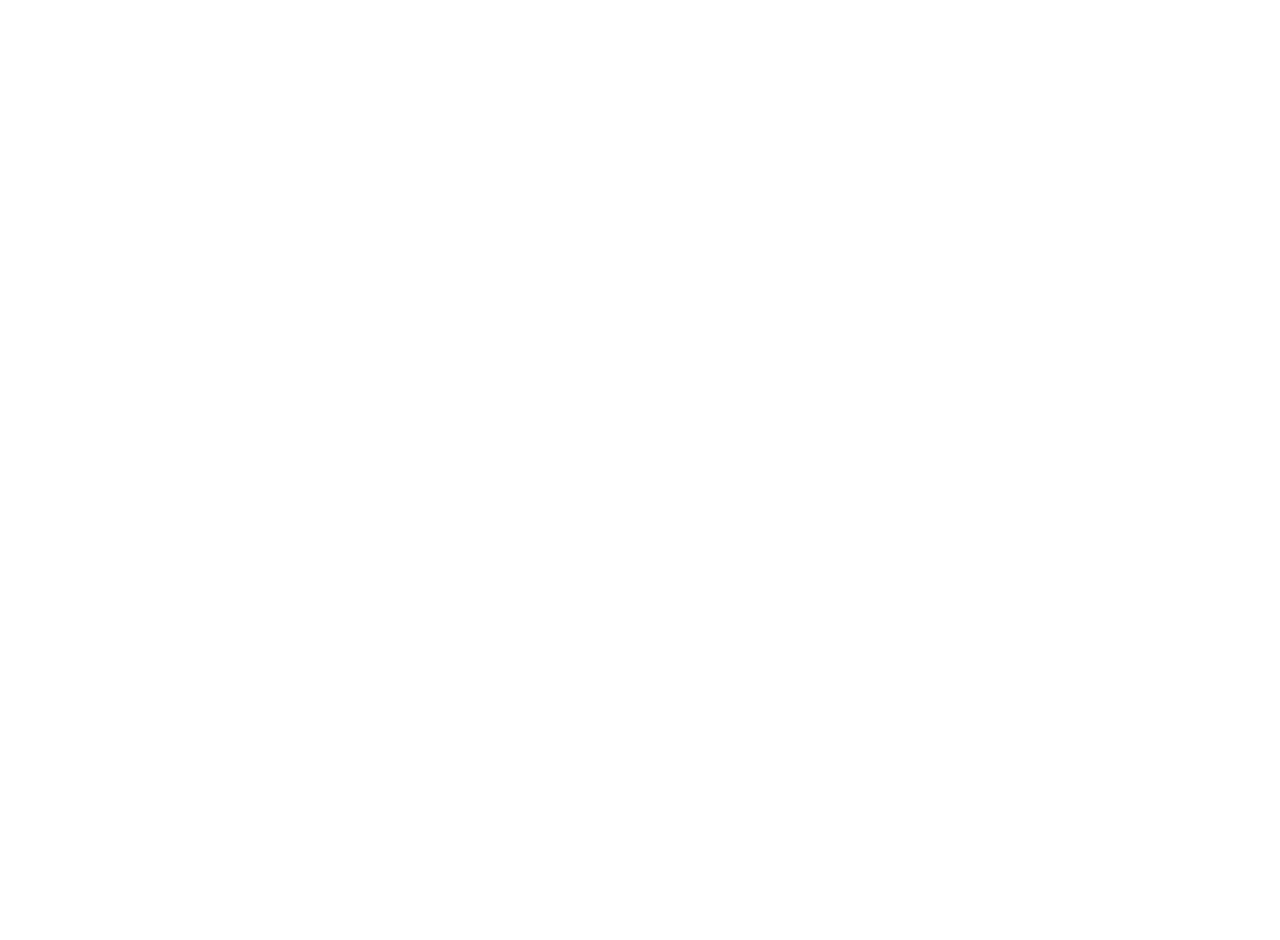
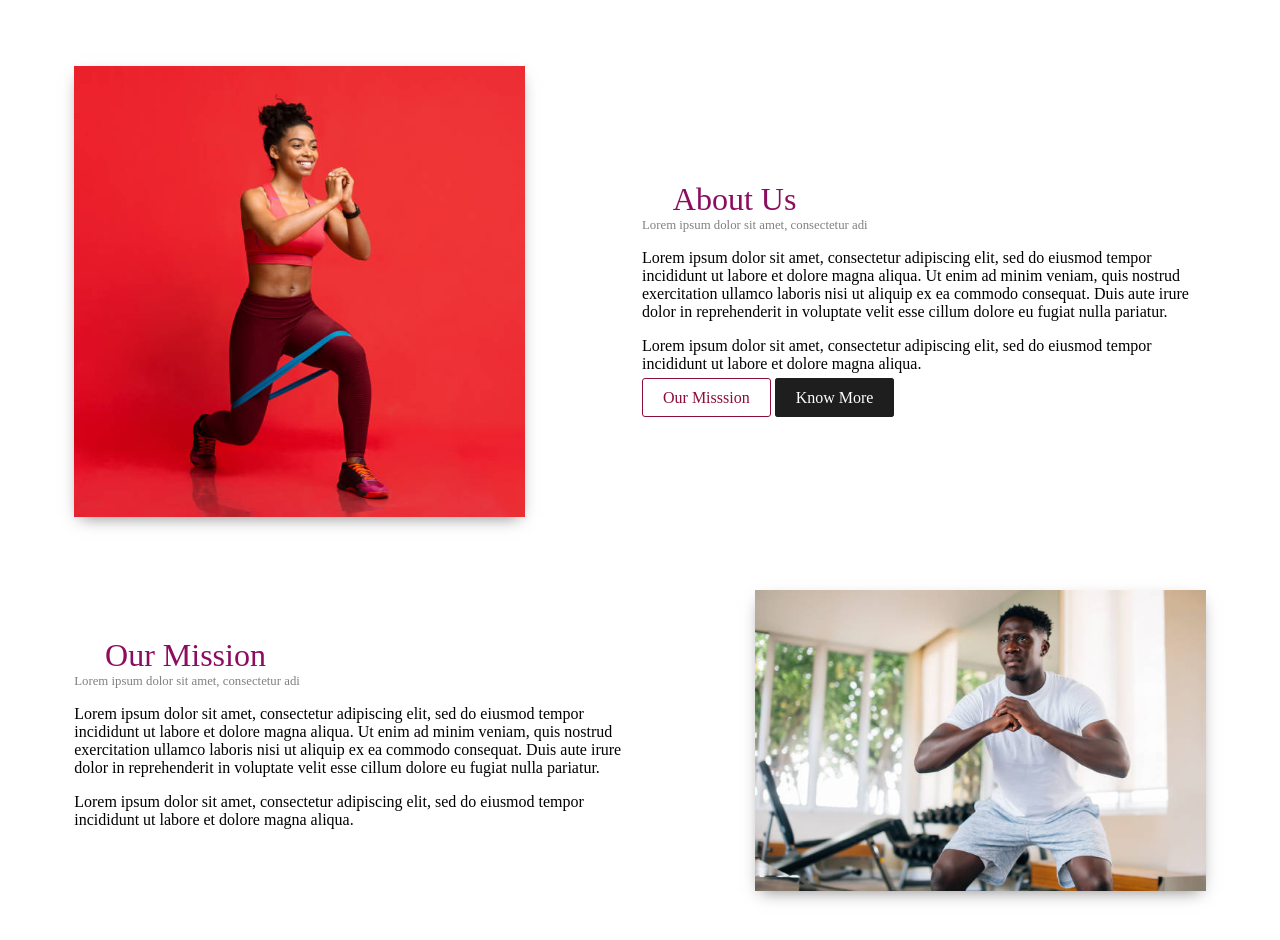
Before and after one commit to shevaughn98/nShape, a website: page front-end/about.html in a window 1280 px wide. Before the commit the page ends 800 px from the top, so only its background shows below. Drawn offline with Linux system fonts and the light colour scheme.

Commit message:
aboutus-mission pagelayout

```diff
--- /dev/null
+++ b/front-end/about.css
@@ -0,0 +1,109 @@
+
+
+		.title{
+		font-size:2em;
+		color:#8c0c60;
+		display:block;
+		}
+
+		.sub-title{
+		font-size:0.8em;
+		color:gray;
+		display:block;
+		}
+
+		.btn1{
+		padding:10px 20px;
+		background:transparent;
+		border:1px solid #8c0c3c;
+		color:#8c0c3c;
+		border-radius:3px;
+		outline:none;
+		transition:0.5s;
+		}
+
+		.btn1:hover{
+		background:#8c0c3c;
+		color:#fff;
+		}
+
+		.btn2{
+		padding:10px 20px;
+		border-radius:3px;
+		background:#1e1e1e;
+		border:1px solid #1e1e1e;
+		color:#fff;
+		outline:none;
+		transition:0.5s;
+		}
+
+		.btn2:hover{
+		background:transparent;
+		color:#1e1e1e;
+		}
+
+		.title:before{
+		content:" ";
+		font-family:"FontAwesome";
+		font-size:30px;
+		}
+
+		a{
+		text-decoration:none;
+		}
+
+		.section2,.section3{
+		width:90%;
+		margin:5% 0%;
+		margin-left:auto;
+		margin-right:auto;
+		}
+
+		.section2 table,.section3 table{
+		width:100%;
+		}
+
+		.section2 table td,.section3 table td{
+		width:50%;
+		}
+
+		.section2 table td img,.section3 table td img{
+		width:80%;
+		height:70%;
+		margin-left:auto;
+		margin-right:auto;
+		box-shadow:0px 6px 16px -6px rgba(1,1,1,0.5);
+		}
+
+		.section3 table td img{
+		float:right;
+		}
+
+
+		@media (max-width:720px){
+		.section2 table td, .section3 table td{
+		width:100%;
+		display:block;
+		}
+		.section3 table td img{
+		float:none;
+		margin-top:4%;
+		}
+		.section2 table td img,.section3 table td img{
+		width:100%;
+		height:60%;
+		}
+	}
+
+@media (max-width:300px){
+  .section2,.section3{
+    font-size:12px;
+  }
+  .section3 table td img{
+		float:none;
+		margin-top:8%;
+		}
+  .btn1,.btn2{
+    padding:5px 10px;
+  }
+}
--- a/front-end/about.html
+++ b/front-end/about.html
@@ -4,9 +4,45 @@
     <meta charset="UTF-8">
     <meta http-equiv="X-UA-Compatible" content="IE=edge">
     <meta name="viewport" content="width=device-width, initial-scale=1.0">
-    <title>Document</title>
+    <title>about-mission-page</title>
+    <link  href="about.css" rel="stylesheet">
 </head>
 <body>
+    <section class="section2" id="AboutUs">
+		<table>
+		<tr>
+		<td>
+		<img src="./images/exercises.jpeg">
+		</td>
+		<td>
+		<span class="title">About Us</span>
+		<span class="sub-title">Lorem ipsum dolor sit amet, consectetur adi</span>
+		<p>Lorem ipsum dolor sit amet, consectetur adipiscing elit, sed do eiusmod tempor incididunt ut labore et dolore magna aliqua. Ut enim ad minim veniam, quis nostrud exercitation ullamco laboris nisi ut aliquip ex ea commodo consequat. Duis aute irure dolor in reprehenderit in voluptate velit esse cillum dolore eu fugiat nulla pariatur.</p>
+		<p>Lorem ipsum dolor sit amet, consectetur adipiscing elit, sed do eiusmod tempor incididunt ut labore et dolore magna aliqua.</p>
+		<a href="#OurMission" class="btn1">Our Misssion</a> <a href="" class="btn2">Know More</a>
+		</td>
+		</tr>
+		</table>
+		</section>
 
+		<section class="section3" id="OurMission">
+		<table>
+		<tr>
+		<td>
+		<span class="title">Our Mission</span>
+		<span class="sub-title">Lorem ipsum dolor sit amet, consectetur adi</span>
+		<p>Lorem ipsum dolor sit amet, consectetur adipiscing elit, sed do eiusmod tempor incididunt ut labore et dolore magna aliqua. Ut enim ad minim veniam, quis nostrud exercitation ullamco laboris nisi ut aliquip ex ea commodo consequat. Duis aute irure dolor in reprehenderit in voluptate velit esse cillum dolore eu fugiat nulla pariatur.</p>
+		<p>Lorem ipsum dolor sit amet, consectetur adipiscing elit, sed do eiusmod tempor incididunt ut labore et dolore magna aliqua.</p>
+		</td>
+
+		<td>
+		<img src="./images/black-man.jpeg">
+		</td>
+		</tr>
+		</table>
+		</section>
+
+<div class="footer">
+</div>
 </body>
 </html>
```
Also changed, not shown: front-end/images/black-man.jpeg (added).
